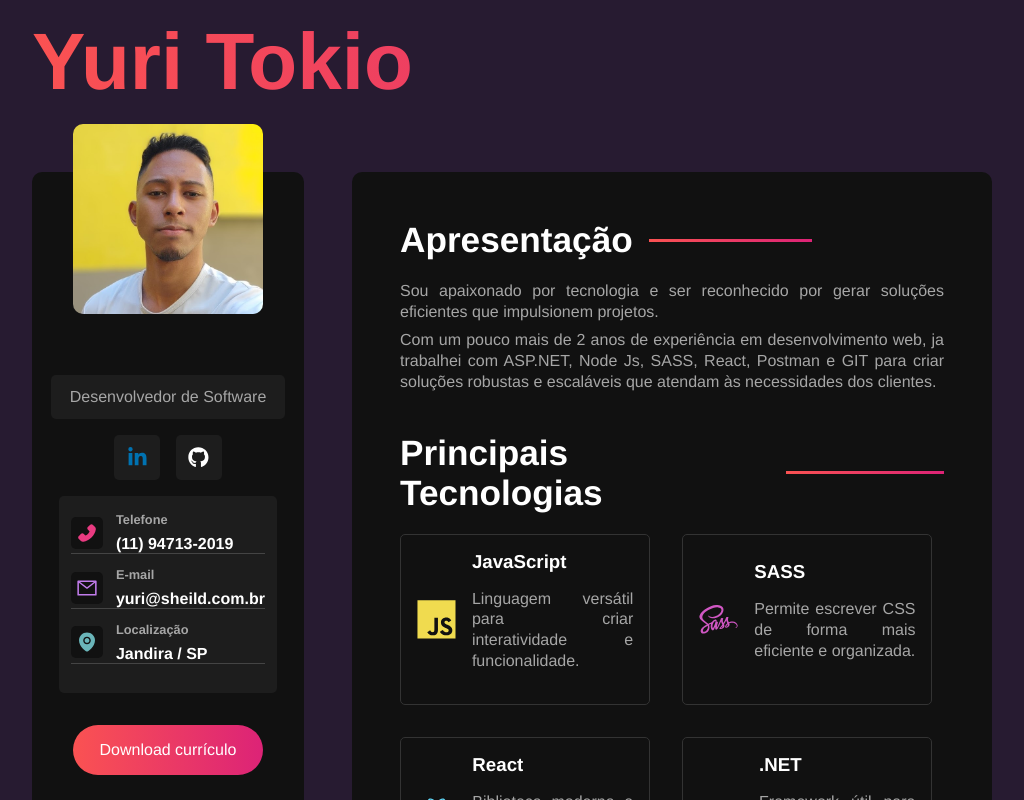
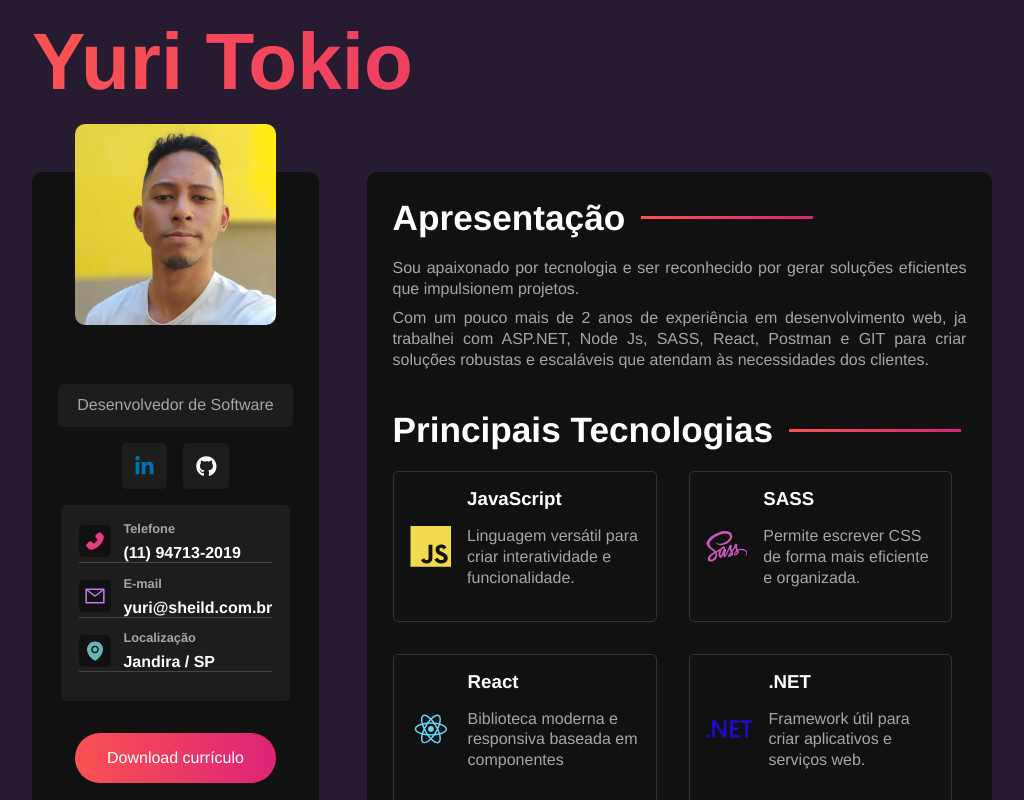
Before and after one commit to Yuri-Tokio/portfolio_react_vite_deploy, a React (Vite) app: page /projects in a window 1024 px wide. Both pictures are taken after a click on the button 107 px from the left and 89 px from the top of the page. Shown: the top 800 px of the page. Built offline with nearby package versions, Linux system fonts and the light colour scheme.

Commit message:
Ajustes simples de responsividade

```diff
--- a/src/styles/components/maincontent.sass
+++ b/src/styles/components/maincontent.sass
@@ -6,9 +6,14 @@
     border-radius: variables.$container-border-radius
     padding: 3rem
     flex: 2 1 0
+    text-align: justify
 
     @media screen and (max-width: 480px)
         padding: 1.5rem
+
+    @media screen and (min-width: 900px) and (max-width: 1200px)
+        padding: 1.6rem
+        text-align: left
 
     section
         display: flex
--- a/src/styles/components/technologiescontainer.sass
+++ b/src/styles/components/technologiescontainer.sass
@@ -2,7 +2,6 @@
 @use '../mixins'
 
 .technologies-container
-    @include mixins.responsive-technologiescontainer
     margin-top: 2rem
 
     .technologies-grid
@@ -17,16 +16,25 @@
         border: 1px solid #333
         border-radius: variables.$card-border-radius
 
+
         h3
             color: variables.$text-color
             margin-bottom: 1rem
 
-        p
-            text-align: justify
-
         svg
             font-size: 6.5rem
 
+        @media screen and (min-width: 250px)
+            width: 100%
+
+        @media screen and (min-width: 900px)
+            width: 46%
+
+        @media screen and (min-width: 1220px)
+            width: 47%
+
+        @media screen and (width: 1024px)
+            width: 46%
 
     #html
         svg
--- a/src/styles/mixins.sass
+++ b/src/styles/mixins.sass
@@ -23,14 +23,3 @@
     background: variables.$gradient-reverse
     height: 3px
     width: 30%
-
-@mixin responsive-technologiescontainer
-    .technology-card
-        @media screen and (min-width: 250px)
-            width: 100%
-
-        @media screen and (min-width: 1220px)
-            width: 47%
-
-        @media screen and (width: 1024px)
-            width: 46%
```
